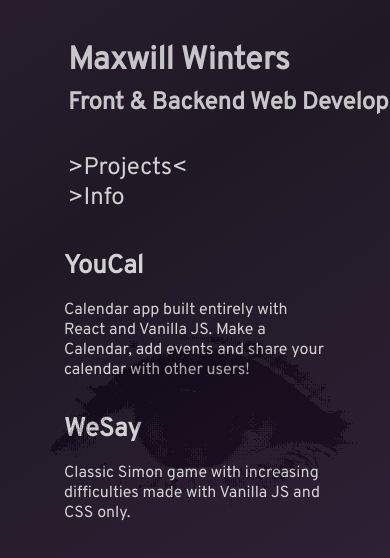
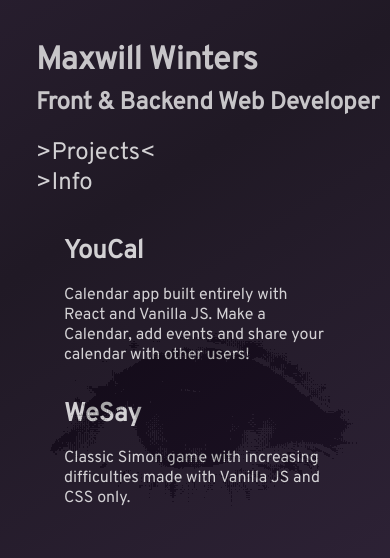
Before and after one commit to Aphenphos/portfolio, a React (Create React App) app: page /projects in a window 390 px wide. Shown: the top 558 px of the page. Built offline with nearby package versions, Linux system fonts and the light colour scheme.

Commit message:
some mobile support

```diff
--- a/src/components/Nav/Nav.sass
+++ b/src/components/Nav/Nav.sass
@@ -23,3 +23,13 @@
     margin-top: 50px
     a
         text-decoration: none
+
+@media only screen and (max-width: 600px)
+    #title-container
+        justify-content: left
+        align-items: left
+        margin-bottom: 35px
+        padding-left: 1rem
+    #nav-links
+        margin-top: 35px
+        padding-left: 1rem
```
